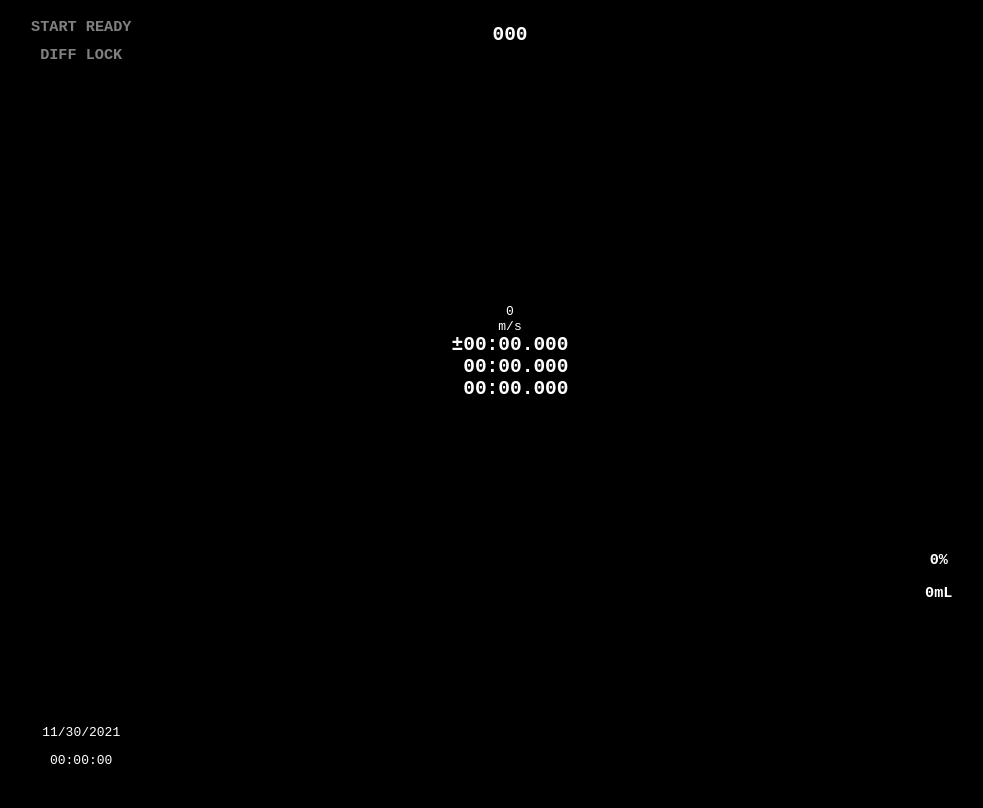
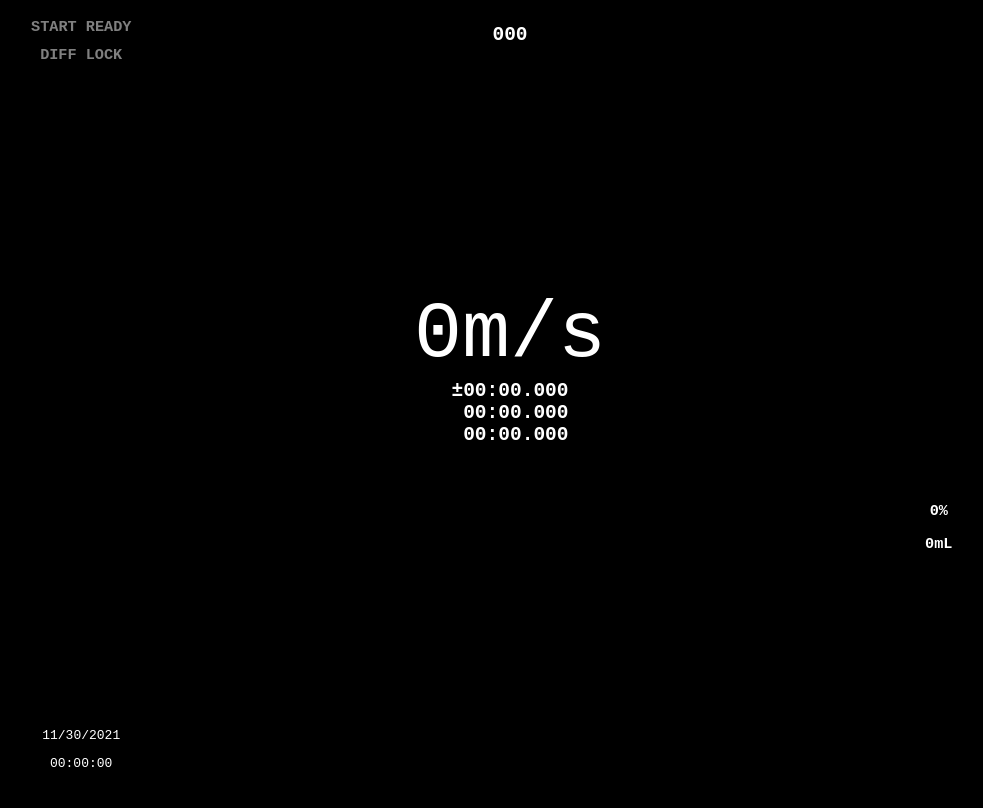
Before and after one commit to Dcai169/WIT-BAJA-Dashboard, a plain HTML site: page index.html in a window 1280 px wide. Shown: the whole page, without its empty margins (138-1121 px from the left). Drawn offline with Linux system fonts and the light colour scheme; no server answers.

Commit message:
improved ui

```diff
--- a/styles.css
+++ b/styles.css
@@ -87,7 +87,13 @@
     margin-bottom: 0;
 }
 
-p#speed {
+.focus-text {
     font-size: 80px;
     margin: 0 0 10px 0;
+    display: inline;
 }
+
+#fuel-text-container {
+    position: relative;
+    bottom: 6.125em;
+}
```
